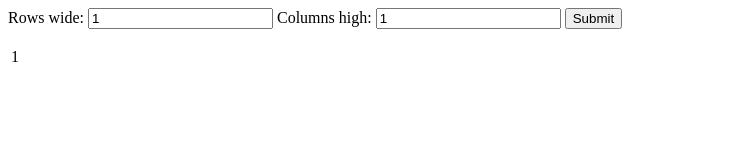
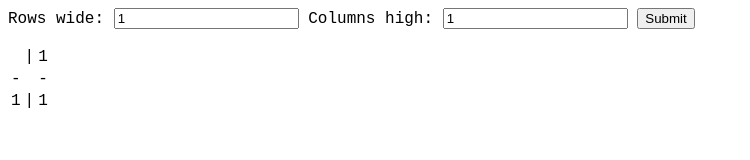
Before and after one commit to ppebb/multtable, a plain HTML site: page js/jshtml/page.html in a window 1280 px wide. Both pictures are taken after a click on the button "Submit". Shown: the whole page, without its empty margins (0-750 px from the left). Drawn offline with Linux system fonts and the light colour scheme.

Commit message:
fix formatting

```diff
--- a/js/jshtml/joke.js
+++ b/js/jshtml/joke.js
@@ -18,12 +18,21 @@ function createTable() {
 	var table = document.getElementById("t");
 	var rows = [];
 	var cells = [];
-	for (var i = 0; i < document.getElementById("h").value; i++) {
+	for (var i = 0; i - 2 < document.getElementById("h").value; i++) {
 		rows[i] = table.insertRow(i);
 		cells[i] = [];
-		for (var j = 0; j < document.getElementById("w").value; j++) {
+		for (var j = 0; j - 2 < document.getElementById("w").value; j++) {
 			cells[i][j] = rows[i].insertCell(j);
-			cells[i][j].innerHTML = (i+1) * (j+1);
+			if (i == 0 && j == 0 || i == 1 && j == 1) { }
+			else if (i == 1) {
+				var dashes = "";
+				for (k = 0; k < (Math.max(1, j - 1) * document.getElementById("h").value).toString().length; k++) { dashes += "-"; }
+				cells[i][j].innerHTML = dashes;
+			}
+			else if (j == 1) { cells[i][j].innerHTML = "|"; }
+			else if (i == 0) { cells[i][j].innerHTML = j - 1; }
+			else if (j == 0) { cells[i][j].innerHTML = i - 1; }
+			else { cells[i][j].innerHTML = (i - 1) * (j - 1); }
 		}
 	}
 }
--- a/js/jshtml/page.html
+++ b/js/jshtml/page.html
@@ -2,6 +2,16 @@
 <html>
 
 <head>
+	<style>
+		td {
+			text-align: right;
+		}
+
+		body {
+			font-family: 'Courier New', Courier, monospace;
+		}
+
+	</style>
 	<script src="joke.js"></script>
 	<title>This is a joke. MarauderKnight3</title>
 </head>
```
